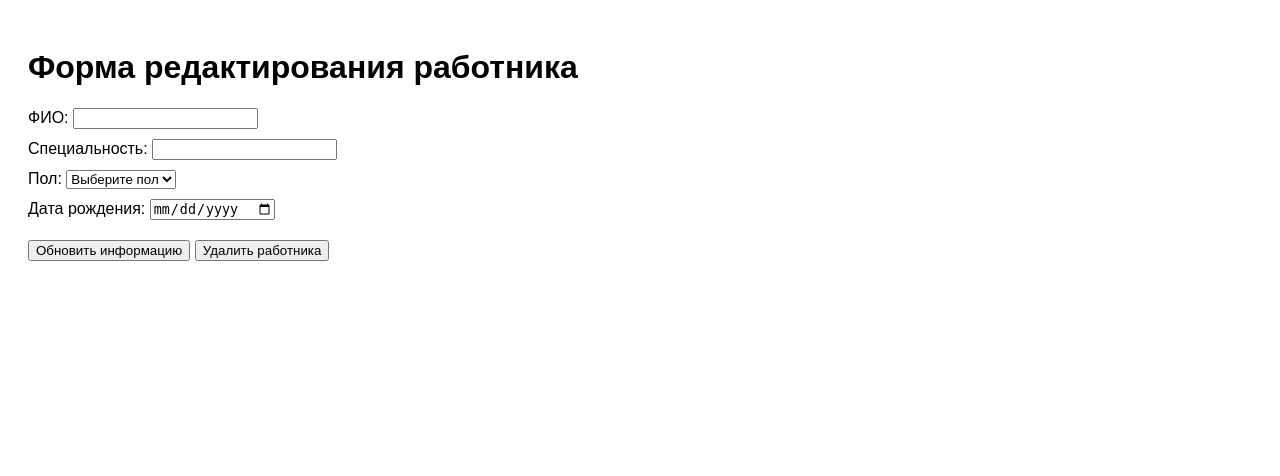
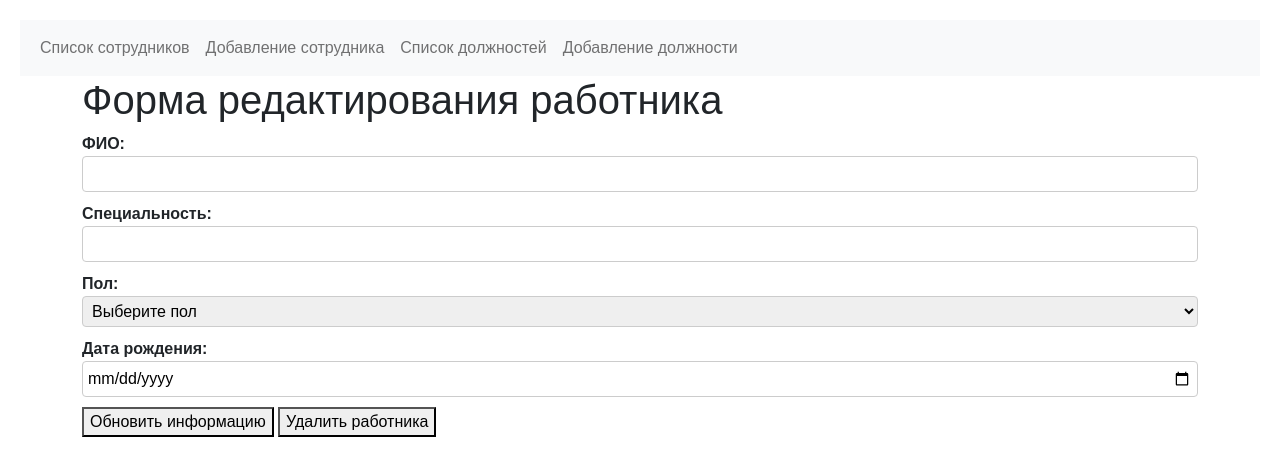
Before and after one commit to ash1k-dev/rosatom, a Django app: page /employees/1/ in a window 1280 px wide. Shown: the top 476 px of the page. Run offline with Django 3.2, Linux system fonts and the light colour scheme; data that the repository does not hold is empty; some libraries are stand-ins or nearby versions.

Commit message:
refactor: change style for html pages

```diff
--- a/rosatom/rosatom/settings.py
+++ b/rosatom/rosatom/settings.py
@@ -137,3 +137,5 @@ USE_TZ = True
 # https://docs.djangoproject.com/en/1.10/howto/static-files/
 
 STATIC_URL = "/static/"
+
+STATICFILES_DIRS = [os.path.join(BASE_DIR, "static")]
--- /dev/null
+++ b/rosatom/static/css/styles.css
@@ -0,0 +1,49 @@
+body {
+    font-family: Arial, sans-serif;
+    text-align: left;
+    padding: 20px;
+}
+table {
+    width: 100%;
+    border-collapse: collapse;
+}
+th, td {
+    border: 1px solid #ddd;
+    padding: 8px;
+    text-align: left;
+}
+th {
+    background-color: #f2f2f2;
+}
+a {
+    text-decoration: none;
+    color: blue;
+}
+.form-group {
+    margin-bottom: 10px;
+}
+.form-group label {
+    display: block;
+    font-weight: bold;
+}
+
+.form-group input {
+    width: 100%;
+    padding: 5px;
+    border: 1px solid #ccc;
+    border-radius: 4px;
+}
+.form-group select {
+    width: 100%;
+    padding: 5px;
+    border: 1px solid #ccc;
+    border-radius: 4px;
+}
+.form-group button {
+    padding: 5px 10px;
+    background-color: #4CAF50;
+    color: white;
+    border: none;
+    border-radius: 4px;
+    cursor: pointer;
+}
--- a/rosatom/templates/base.html
+++ b/rosatom/templates/base.html
@@ -7,7 +7,10 @@
     <meta name="msapplication-TileColor" content="#000">
     <meta name="theme-color" content="#ffffff">
     <link rel="stylesheet" href="{% static 'css/bootstrap.min.css' %}">
-    <title>{% block title %}Список сотрудников Росатом{% endblock %}</title>
+    <link rel="stylesheet" type="text/css" href="{% static 'css/styles.css' %}">
+    <title>
+      {% block title %}
+      {% endblock %}</title>
   </head>
   <body>
     <header>
@@ -16,8 +19,6 @@
     <main>
       <div class="container">
         {% block content %}
-
-
         {% endblock %}
       </div>
     </main>
--- a/rosatom/templates/includes/header.html
+++ b/rosatom/templates/includes/header.html
@@ -1,43 +1,20 @@
-{% load static %}
 <nav class="navbar navbar-expand-lg navbar-light bg-light">
     <div class="container-fluid">
         <div class="collapse navbar-collapse" id="navbarNav">
             <ul class="navbar-nav">
                 <li class="nav-item">
-                    <a class="nav-link" href="">Список сотрудников</a>
+                    <a class="nav-link" href="{% url 'workers:employees' %}">Список сотрудников</a>
                 </li>
                 <li class="nav-item">
-                    <a class="nav-link" href="">Добавление сотрудника</a>
+                    <a class="nav-link" href="{% url 'workers:create_employee' %}">Добавление сотрудника</a>
                 </li>
                 <li class="nav-item">
-                    <a class="nav-link" href="">Список должностей</a>
+                    <a class="nav-link" href="{% url 'workers:positions' %}">Список должностей</a>
                 </li>
                 <li class="nav-item">
-                    <a class="nav-link" href="">Добавление должности</a>
+                    <a class="nav-link" href="{% url 'workers:create_position' %}">Добавление должности</a>
                 </li>
             </ul>
         </div>
     </div>
 </nav>
-<style>
-        body {
-            font-family: Arial, sans-serif;
-            padding: 20px;
-        }
-        table {
-            width: 100%;
-            border-collapse: collapse;
-        }
-        th, td {
-            border: 1px solid #ddd;
-            padding: 8px;
-            text-align: left;
-        }
-        th {
-            background-color: #f2f2f2;
-        }
-        a {
-            text-decoration: none;
-            color: blue;
-        }
-</style>
--- a/rosatom/templates/workers/create_position.html
+++ b/rosatom/templates/workers/create_position.html
@@ -5,9 +5,12 @@
 <body>
     <h1>Форма создания должности</h1>
     <form id="positionForm">
+        <div class="form-group">
             <label for="name">Должность:
                 <input type="text" id="name" name="name" required>
             </label>
+        </div>
+        <div class="form-group">
             <label for="category">Категория:
                 <select id="category" name="category" required>
                     <option value="">Выберите категорию</option>
@@ -17,6 +20,7 @@
                     <option value="рабочий">рабочий</option>
                 </select>
             </label>
+        </div>
         <button type="submit">Создать должность</button>
     </form>
 
--- a/rosatom/templates/workers/update_employee.html
+++ b/rosatom/templates/workers/update_employee.html
@@ -1,42 +1,34 @@
-<!DOCTYPE html>
-<html lang="ru">
-<head>
-    <meta charset="UTF-8">
-    <meta name="viewport" content="width=device-width, initial-scale=1.0">
-    <title>Редактирование работника</title>
-    <style>
-        body {
-            font-family: Arial, sans-serif;
-            padding: 20px;
-        }
-        label {
-            display: block;
-            margin-bottom: 10px;
-        }
-        button {
-            margin-top: 10px;
-        }
-    </style>
-</head>
+{% extends 'base.html' %}
+{% block title %}Создание работника{% endblock %}
+{% block content %}
+
 <body>
     <h1>Форма редактирования работника</h1>
     <form id="employeeForm">
+        <div class="form-group">
             <label for="name">ФИО:
                 <input type="text" id="name" name="name" required>
             </label>
+        </div>
+        <div class="form-group">
             <label for="position_name">Специальность:
                 <input type="text" id="position_name" name="position_name" required>
             </label>
+        </div>
+        <div class="form-group">
             <label for="sex">Пол:
                 <select id="sex" name="sex" required>
                     <option value="">Выберите пол</option>
                     <option value="Мужской">Мужской</option>
                     <option value="Женский">Женский</option>
                 </select>
+        </div>
+        <div class="form-group">
             </label>
             <label for="birth_date">Дата рождения:
                 <input type="date" id="birth_date" name="birth_date" required>
             </label>
+        </div>
         <button type="submit">Обновить информацию</button>
         <button type="button" id="deleteButton">Удалить работника</button>
     </form>
@@ -84,12 +76,12 @@
         });
 
         document.getElementById('deleteButton').addEventListener('click', function() {
-            fetch(`${API_BASE_URL}/delete-employee`, {
+            fetch(`${API_BASE_URL}delete-employee/`, {
                 method: 'POST',
                 headers: {
                     'Content-Type': 'application/json',
                 },
-                body: JSON.stringify({ id: employeeId }),
+                body: JSON.stringify({ id: id }),
             })
             .then(response => response.json())
             .then(data => {
@@ -103,4 +95,4 @@
         });
     </script>
 </body>
-</html>
+{% endblock %}
--- a/rosatom/templates/workers/update_position.html
+++ b/rosatom/templates/workers/update_position.html
@@ -4,8 +4,11 @@
 <body>
     <h1>Форма редактирования должности</h1>
     <form id="positionForm">
+        <div class="form-group">
             <label for="name">Должность:
                 <input type="text" id="name" name="name" required>
+        </div>
+        <div class="form-group">
             <label for="category">Категория:</label>
             <select id="category" name="category">
                 <option value="руководитель">руководитель</option>
@@ -13,6 +16,7 @@
                 <option value="служащий">служащий</option>
                 <option value="рабочий">рабочий</option>
             </select><br><br>
+        </div>
         <button type="submit">Обновить должность</button>
         <button type="button" id="deleteButton">Удалить должность</button>
     </form>
--- a/rosatom/workers/api/views/employees.py
+++ b/rosatom/workers/api/views/employees.py
@@ -84,9 +84,12 @@ def create_employee(request):
         return JsonResponse({"success": True})
 
 
-def delete_employee(request, employee_id):
+@csrf_exempt
+def delete_employee(request):
     """Удаление сотрудника"""
-    if request.method == "GET":
+    data = json.loads(request.body)
+    employee_id = int(data["id"])
+    if request.method == "POST":
         with connection.cursor() as cursor:
             cursor.execute("DELETE FROM workers_employee WHERE id = %s", [employee_id])
 
```
Also changed, not shown: rosatom/templates/workers/create_employee.html (+10 -1 lines). Lines whose indentation alone changed are shown as unchanged.
